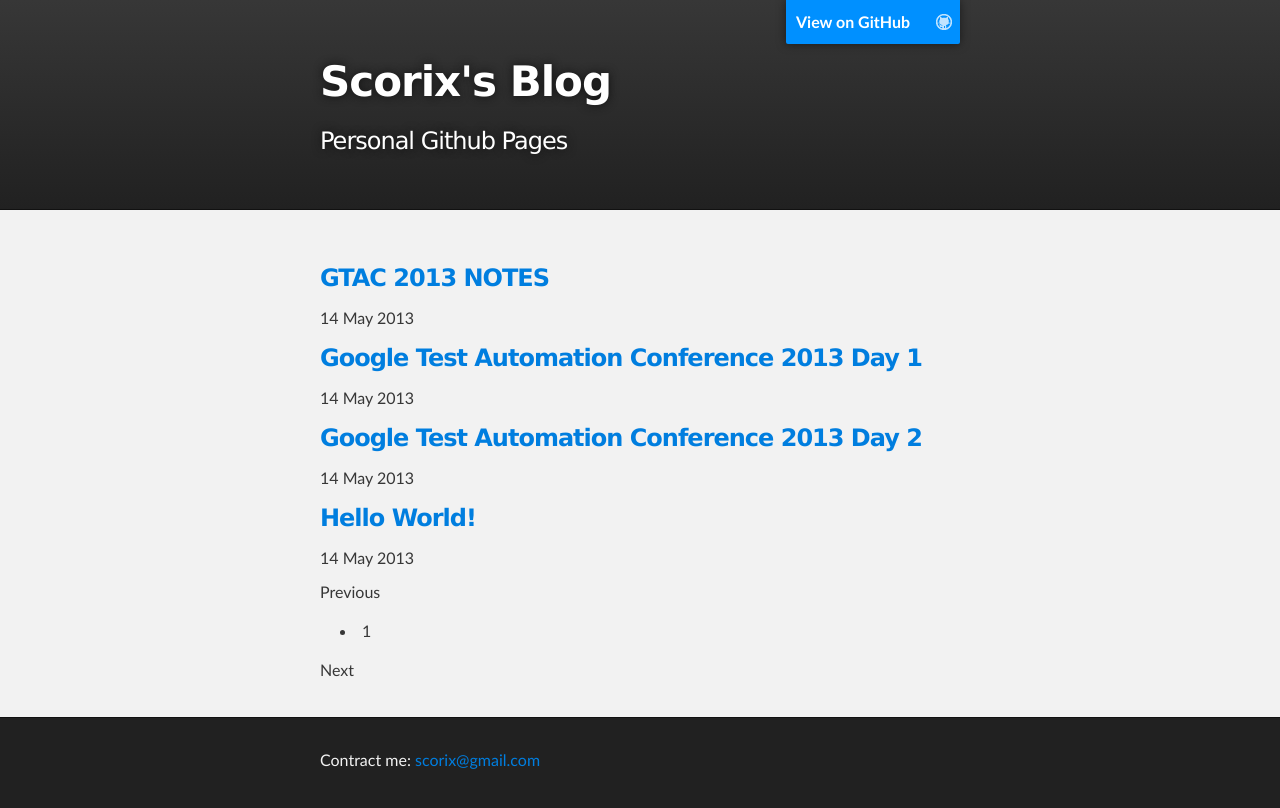
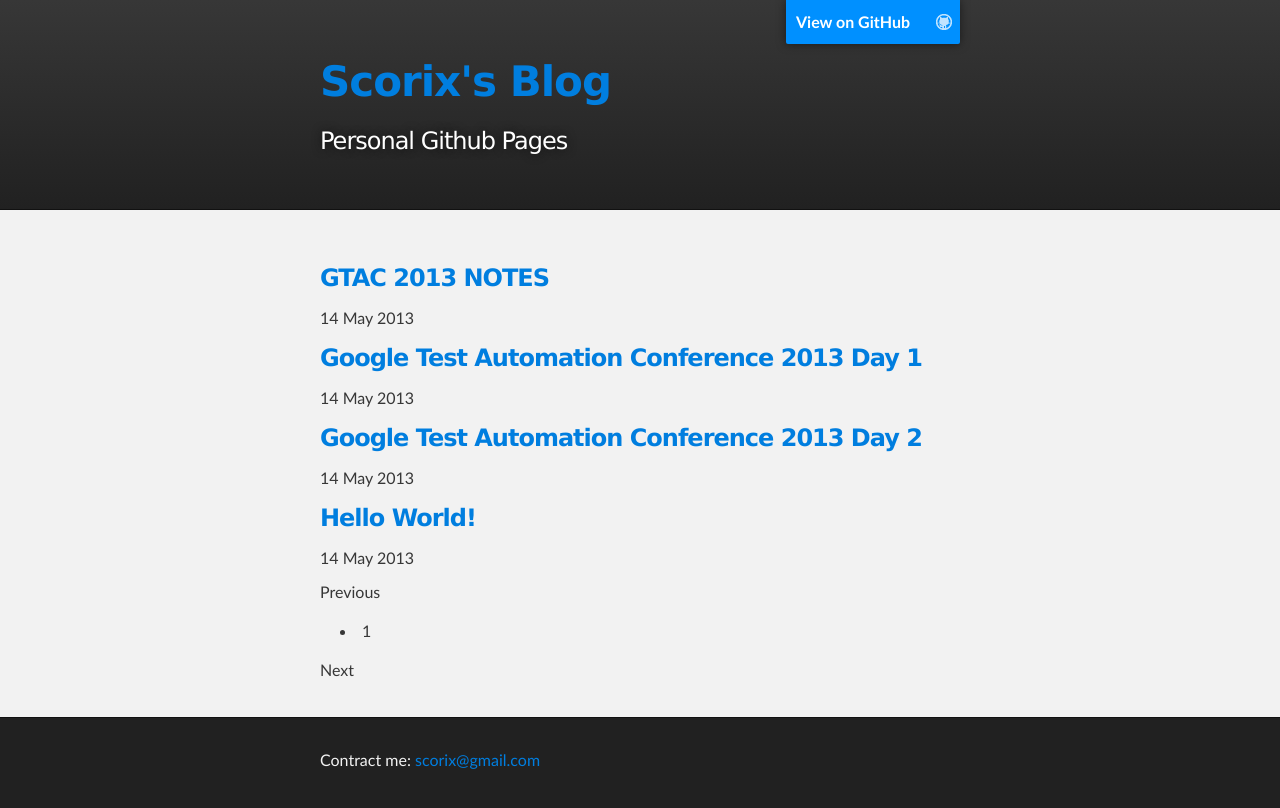
Before and after one commit to scorix/scorix.github.io, a Jekyll site: the page built from index.html, in a window 1280 px wide. Shown: the top 808 px of the page. Built offline with Jekyll 4.4.1, drawn with Linux system fonts in a browser that asks for light colours; the list of posts is cut into pages by our own code.

Commit message:
add link to home

```diff
--- a/_config.yml
+++ b/_config.yml
@@ -3,3 +3,4 @@
 paginate: 10
 timezone: Asia/Shanghai
 desc: Personal Github Pages
+url: http://scorix.github.io
--- a/_layouts/default.html
+++ b/_layouts/default.html
@@ -21,7 +21,7 @@
     <header class="inner">
         <a id="forkme_banner" href="https://github.com/scorix">View on GitHub</a>
 
-        <h1 id="project_title">{{ site.name }}</h1>
+        <h1 id="project_title"><a href="{{ site.url }}"> {{ site.name }} </a></h1>
 
         <h2 id="project_tagline">{{ site.desc }}</h2>
     </header>
```
